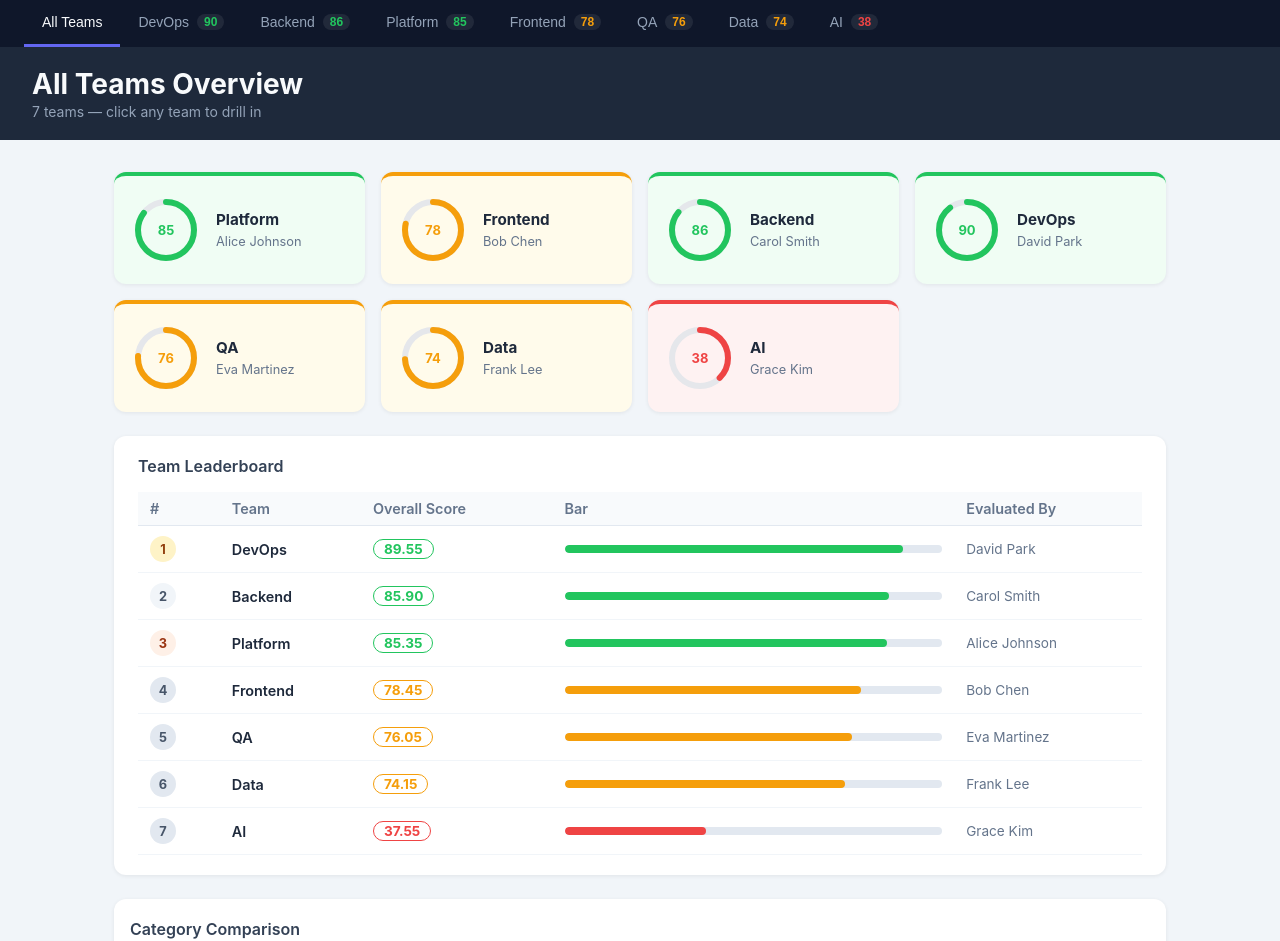
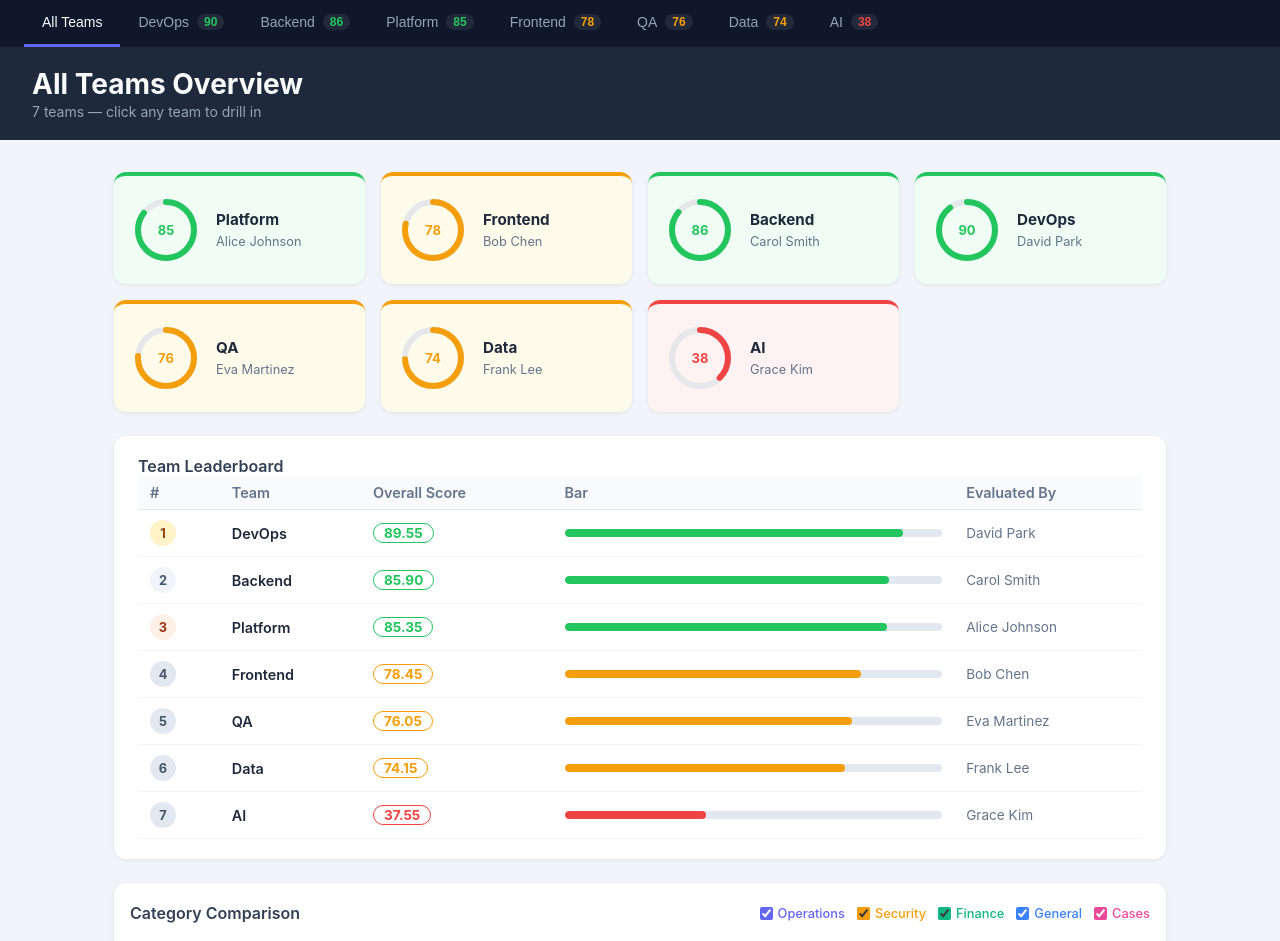
Before and after one commit to yanivpaz/teams-dashboard, a React (Vite) app: page / in a window 1280 px wide. Shown: the top 941 px of the page. Built offline with nearby package versions, Linux system fonts and the light colour scheme.

Commit message:
Add category filter checkboxes to Category Comparison chart
Co-Authored-By: Claude Sonnet 4.6 <noreply@anthropic.com>

```diff
--- a/src/App.css
+++ b/src/App.css
@@ -150,8 +150,32 @@ body {
 .chart-title {
   font-size: 1rem;
   font-weight: 600;
+  color: #334155;
+}
+
+.chart-card-header {
+  display: flex;
+  align-items: center;
+  justify-content: space-between;
+  flex-wrap: wrap;
+  gap: 12px;
   margin-bottom: 16px;
-  color: #334155;
+}
+
+.category-filters {
+  display: flex;
+  flex-wrap: wrap;
+  gap: 12px;
+}
+
+.cat-filter-label {
+  display: flex;
+  align-items: center;
+  gap: 5px;
+  font-size: 0.8rem;
+  font-weight: 500;
+  cursor: pointer;
+  user-select: none;
 }
 
 /* ── Weighted Breakdown ── */
--- a/src/components/AllTeamsView.jsx
+++ b/src/components/AllTeamsView.jsx
@@ -1,3 +1,4 @@
+import { useState } from 'react';
 import {
   BarChart, Bar, XAxis, YAxis, CartesianGrid, Tooltip, Legend,
   ResponsiveContainer, Cell,
@@ -68,6 +69,11 @@ function Leaderboard({ teams, onSelect }) {
 
 function CategoryComparison({ teams }) {
   const categories = Object.keys(teams[0].categories);
+  const [enabled, setEnabled] = useState(() => Object.fromEntries(categories.map((c) => [c, true])));
+
+  const toggle = (cat) => setEnabled((prev) => ({ ...prev, [cat]: !prev[cat] }));
+  const active = categories.filter((c) => enabled[c]);
+
   const data = teams.map((t) => {
     const row = { team: t.team };
     categories.forEach((cat) => { row[cat] = t.categories[cat].score; });
@@ -76,7 +82,24 @@ function CategoryComparison({ teams }) {
 
   return (
     <div className="chart-card">
-      <h2 className="chart-title">Category Comparison</h2>
+      <div className="chart-card-header">
+        <h2 className="chart-title">Category Comparison</h2>
+        <div className="category-filters">
+          {categories.map((cat) => (
+            <label key={cat} className="cat-filter-label">
+              <input
+                type="checkbox"
+                checked={enabled[cat]}
+                onChange={() => toggle(cat)}
+                style={{ accentColor: CATEGORY_COLORS[cat] ?? '#94a3b8' }}
+              />
+              <span style={{ color: enabled[cat] ? CATEGORY_COLORS[cat] : '#94a3b8' }}>
+                {cat.charAt(0).toUpperCase() + cat.slice(1)}
+              </span>
+            </label>
+          ))}
+        </div>
+      </div>
       <ResponsiveContainer width="100%" height={320}>
         <BarChart data={data} margin={{ top: 8, right: 16, left: 0, bottom: 8 }}>
           <CartesianGrid strokeDasharray="3 3" vertical={false} />
@@ -84,7 +107,7 @@ function CategoryComparison({ teams }) {
           <YAxis domain={[0, 100]} tick={{ fontSize: 11 }} />
           <Tooltip />
           <Legend wrapperStyle={{ fontSize: 12 }} />
-          {categories.map((cat) => (
+          {active.map((cat) => (
             <Bar key={cat} dataKey={cat} fill={CATEGORY_COLORS[cat] ?? '#94a3b8'} radius={[3, 3, 0, 0]} />
           ))}
         </BarChart>
```
